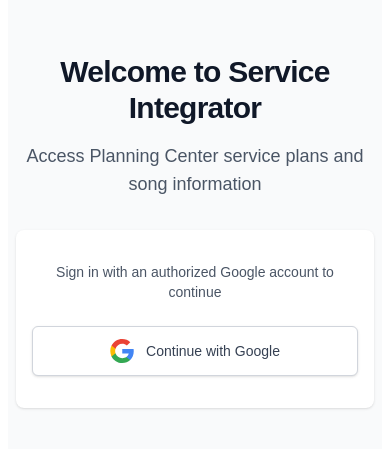
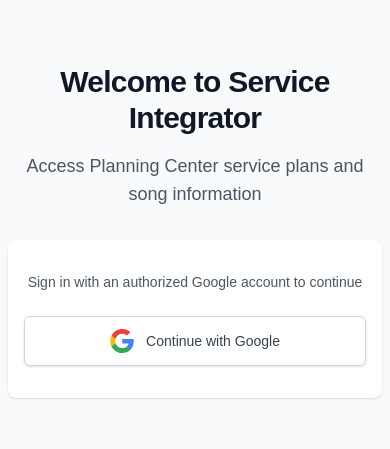
Before and after one commit to Blakthorne/service-integrator, a Next.js app: page /auth/signin in a window 390 px wide. Shown: the part 191-640 px from the top of the page. Built offline with nearby package versions, Linux system fonts and the light colour scheme; no server answers.

Commit message:
added horizontal layout padding

```diff
--- a/app/(app)/layout.tsx
+++ b/app/(app)/layout.tsx
@@ -8,7 +8,7 @@
     return (
         <div className="min-h-screen bg-gray-50 dark:bg-gray-900">
             <Navigation />
-            <main className="max-w-7xl mx-auto py-6 sm:px-6 lg:px-8">
+            <main className="max-w-7xl mx-auto py-6 px-2 sm:px-6 lg:px-8">
                 {children}
             </main>
         </div>
--- a/app/auth/error/page.tsx
+++ b/app/auth/error/page.tsx
@@ -8,7 +8,7 @@
     const error: { error?: string | string[] } = await searchParams;
 
     return (
-        <div className="min-h-screen flex items-center justify-center bg-gray-50 dark:bg-gray-900 py-12 px-4 sm:px-6 lg:px-8 mx-2">
+        <div className="min-h-screen flex items-center justify-center bg-gray-50 dark:bg-gray-900 py-12">
             <div className="max-w-md w-full space-y-8">
                 <div>
                     <h2 className="mt-6 text-center text-3xl font-extrabold text-gray-900 dark:text-gray-100">
--- a/app/auth/layout.tsx
+++ b/app/auth/layout.tsx
@@ -4,7 +4,7 @@
     children: React.ReactNode;
 }>) {
     return (
-        <div className="min-h-screen bg-gray-50 dark:bg-gray-900">
+        <div className="min-h-screen bg-gray-50 dark:bg-gray-900 px-2 sm:px-6">
             {children}
         </div>
     );
--- a/app/auth/signin/page.tsx
+++ b/app/auth/signin/page.tsx
@@ -10,7 +10,7 @@
     }
 
     return (
-        <div className="min-h-screen flex flex-col justify-center py-12 sm:px-6 lg:px-8 bg-gray-50 dark:bg-gray-900 mx-2">
+        <div className="min-h-screen flex flex-col justify-center py-12 sm:px-6 lg:px-8 bg-gray-50 dark:bg-gray-900">
             <div className="sm:mx-auto sm:w-full sm:max-w-md">
                 <div className="text-center">
                     <h1 className="text-3xl font-bold tracking-tight text-gray-900 dark:text-gray-100">
--- a/app/layout.tsx
+++ b/app/layout.tsx
@@ -26,7 +26,7 @@
     return (
         <html lang="en">
             <body
-                className={`${geistSans.variable} ${geistMono.variable} antialiased mx-2 sm:mx-0`}
+                className={`${geistSans.variable} ${geistMono.variable} antialiased`}
             >
                 {children}
             </body>
```
